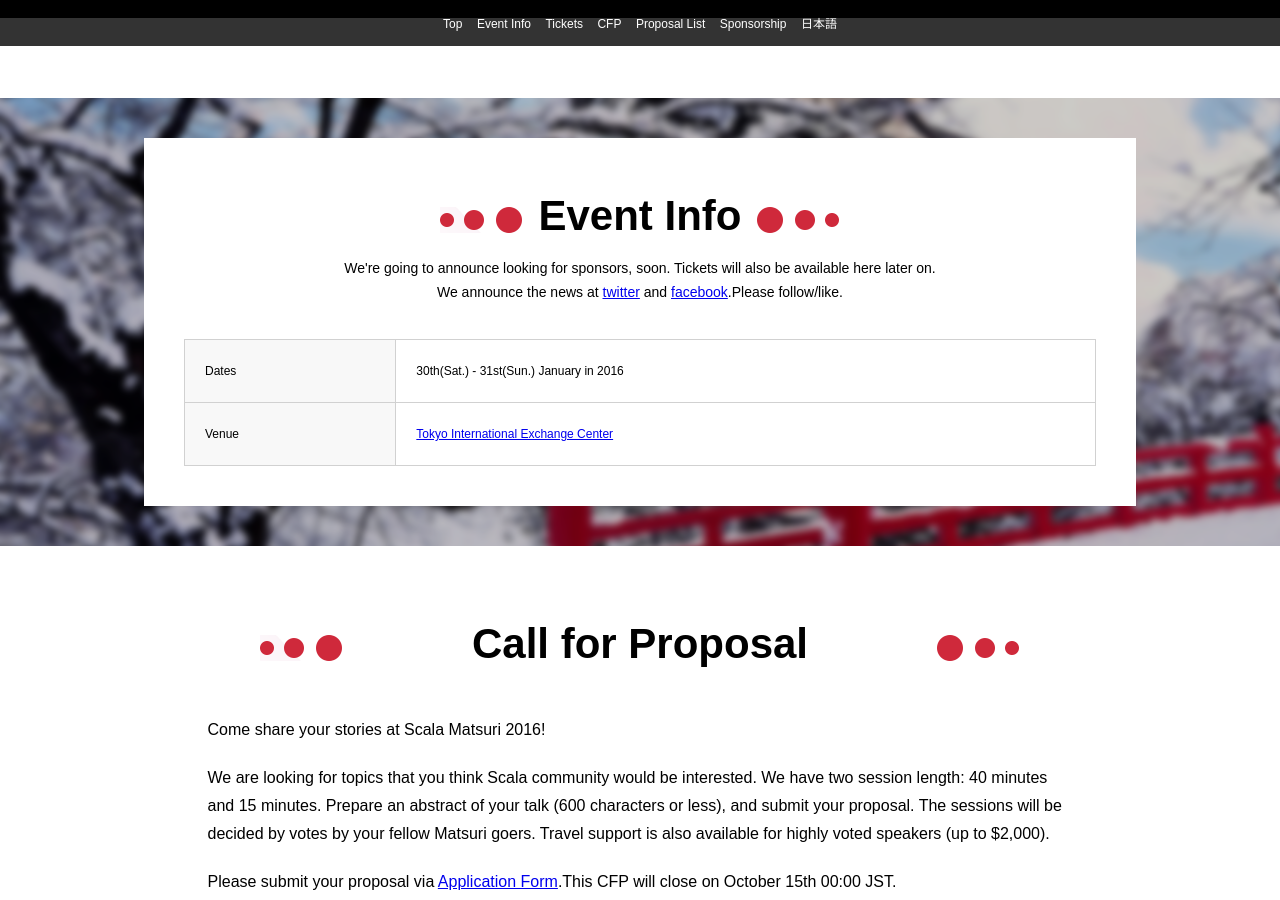
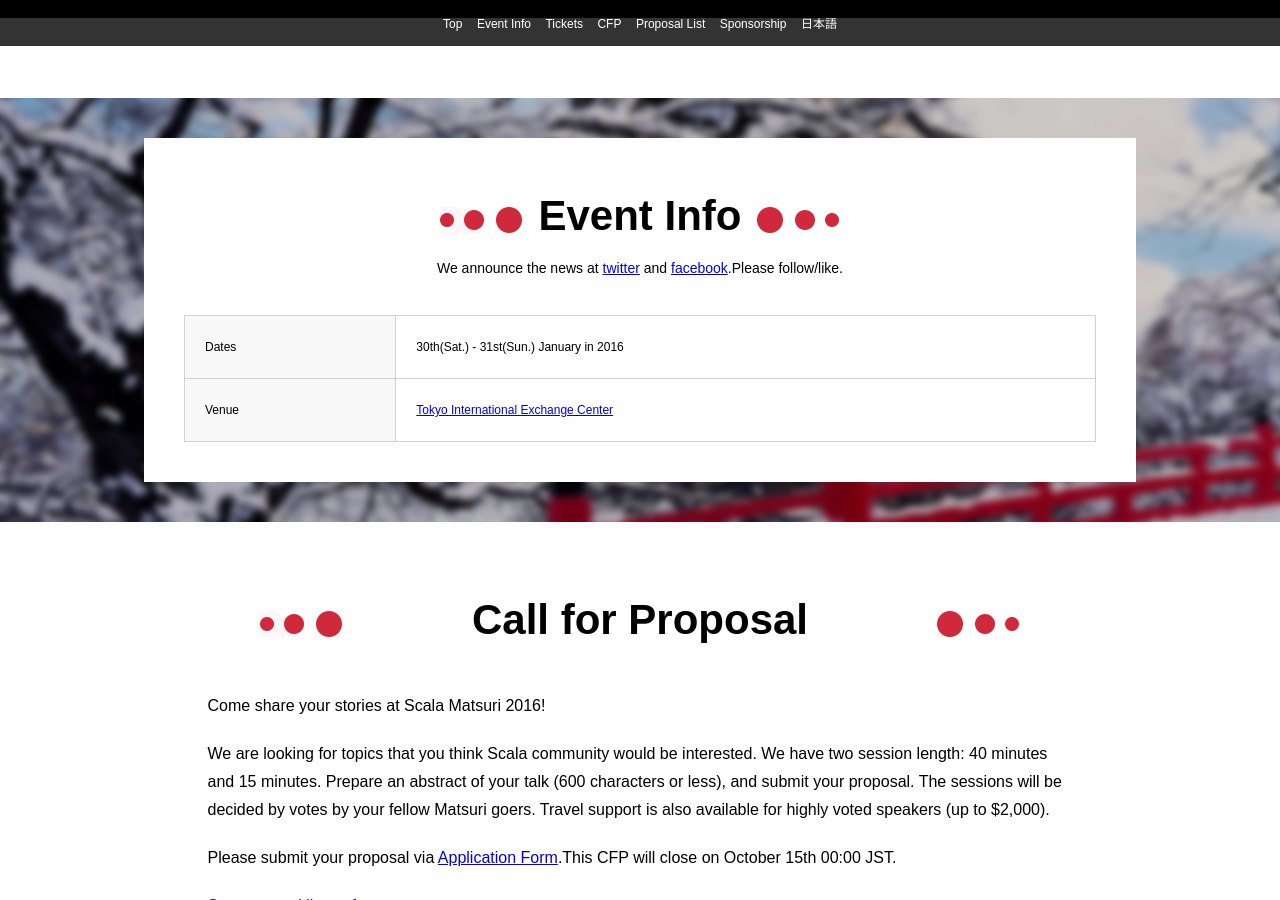
Before and after one commit to scalajp/2016.scalamatsuri.org, a Jekyll site: the page built from index_en.html, in a window 1280 px wide and 900 px high, scrolled down 676 px. Built offline with Jekyll 4.4.1, drawn with Linux system fonts in a browser that asks for light colours; a script that is not in the unit is left out; comment, search, counter and statistics services are not loaded.

Commit message:
Update index_en.html

```diff
--- a/index_en.html
+++ b/index_en.html
@@ -228,7 +228,6 @@ layout: null
 					-->
           <br/>
 					<p>
-						We're going to announce looking for sponsors, soon. Tickets will also be available here later on.<br />
 						We announce the news at <a href="https://twitter.com/scala_jp">twitter</a> and <a href="https://www.facebook.com/ScalaMatsuri">facebook</a>.Please follow/like.
 					</p>
 					<table>
```
